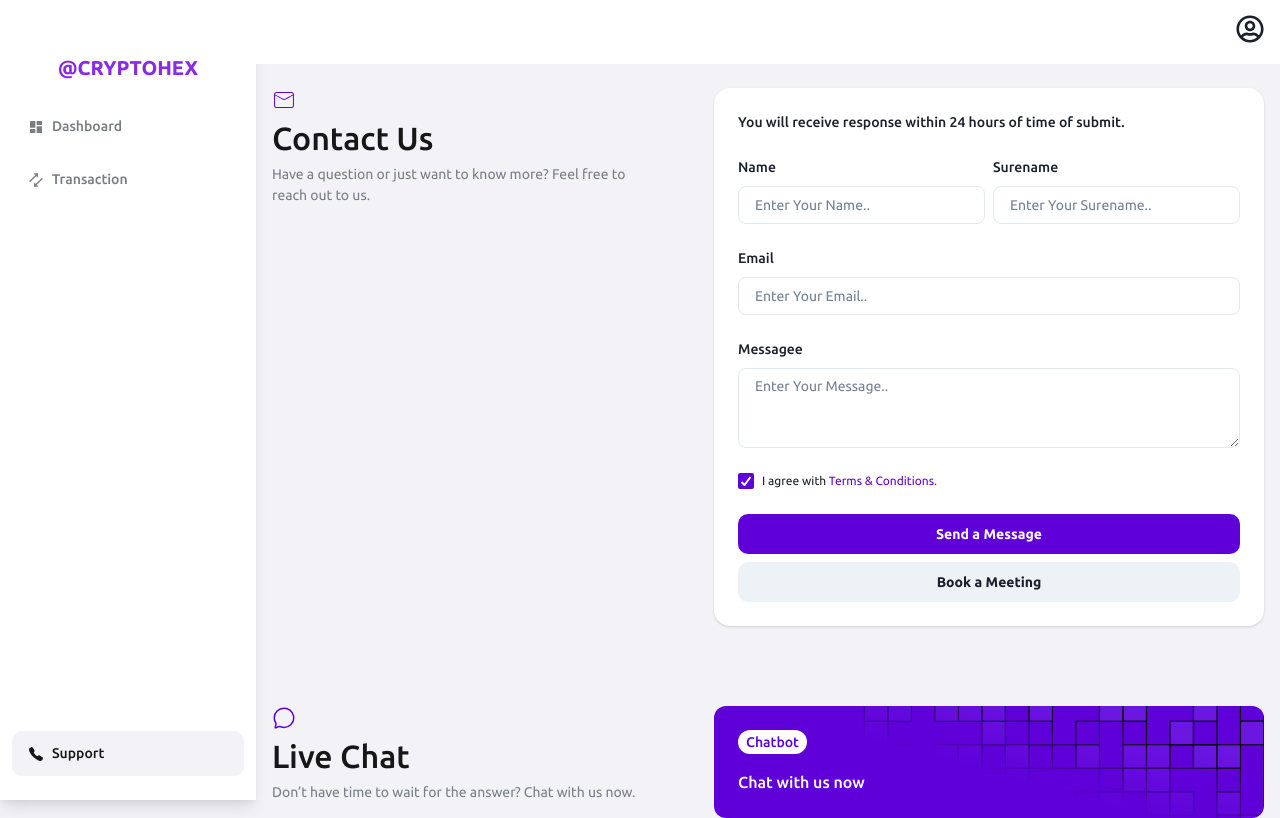
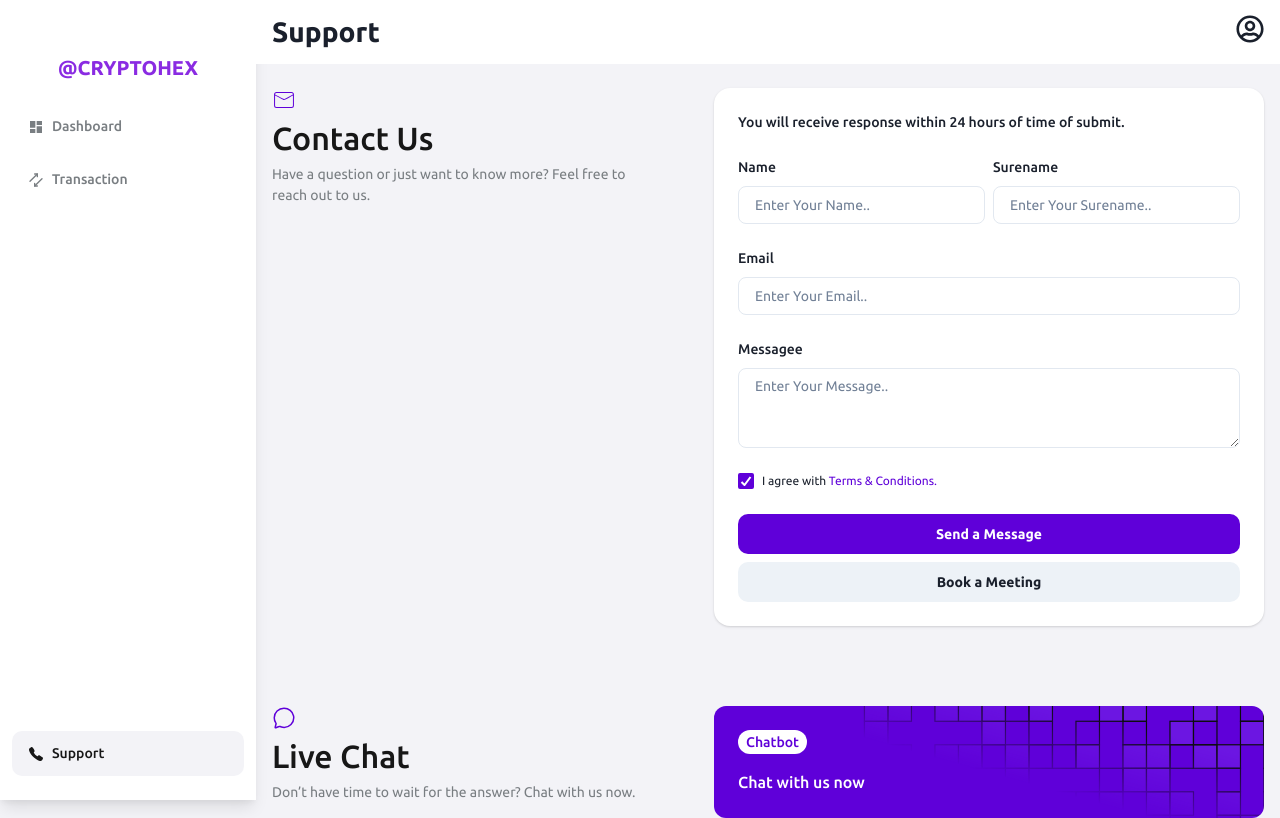
Before and after one commit to darshikbhuva/Cryptohex.in, a React (Vite) app: page /Support in a window 1280 px wide. Built offline with nearby package versions, Linux system fonts and the light colour scheme.

Commit message:
Update Support.jsx

```diff
--- a/src/Pages/Support/Support.jsx
+++ b/src/Pages/Support/Support.jsx
@@ -9,7 +9,7 @@ import { CiMail } from "react-icons/ci";
 
 const Support = () => {
   return (
-    <DashboardLayout>
+    <DashboardLayout title="Support">
       <Stack spacing="5rem">
         <SupportCard
           icon={CiMail}
```
